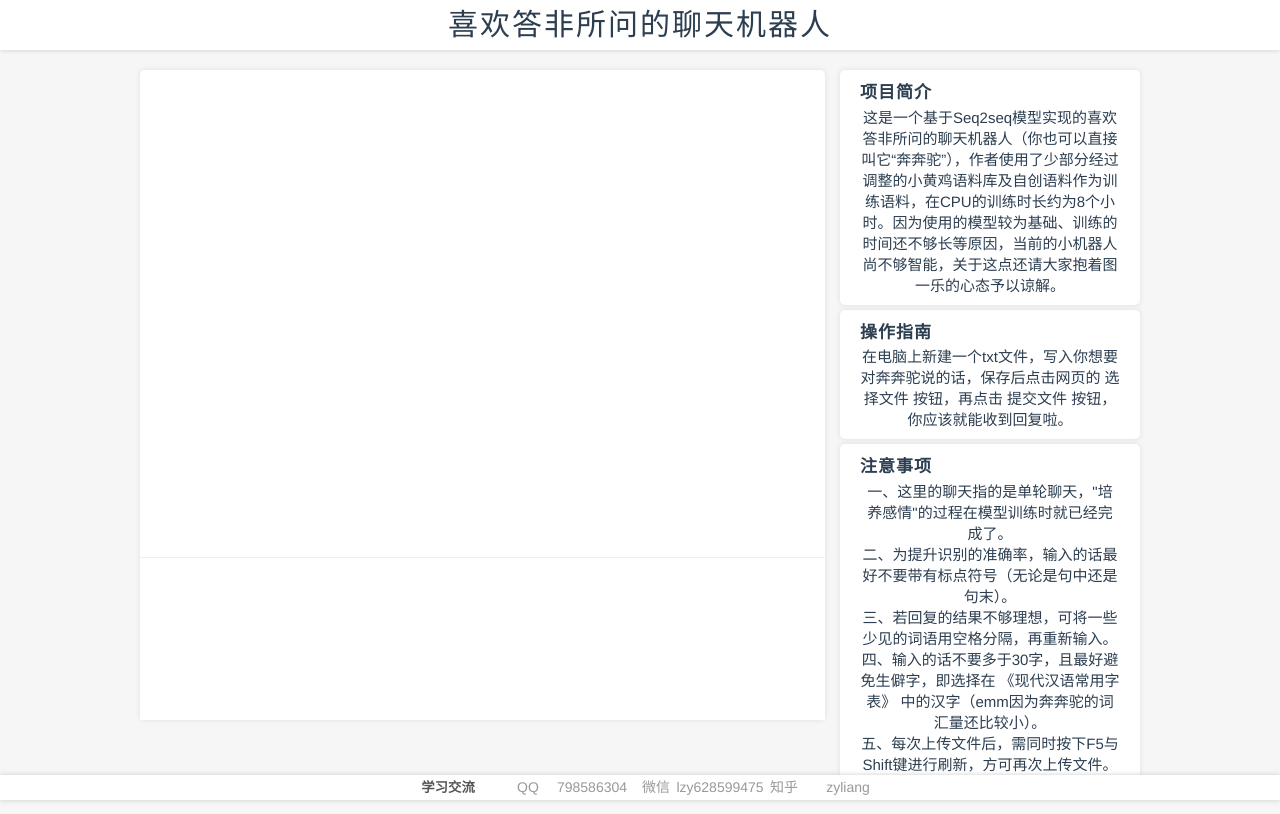
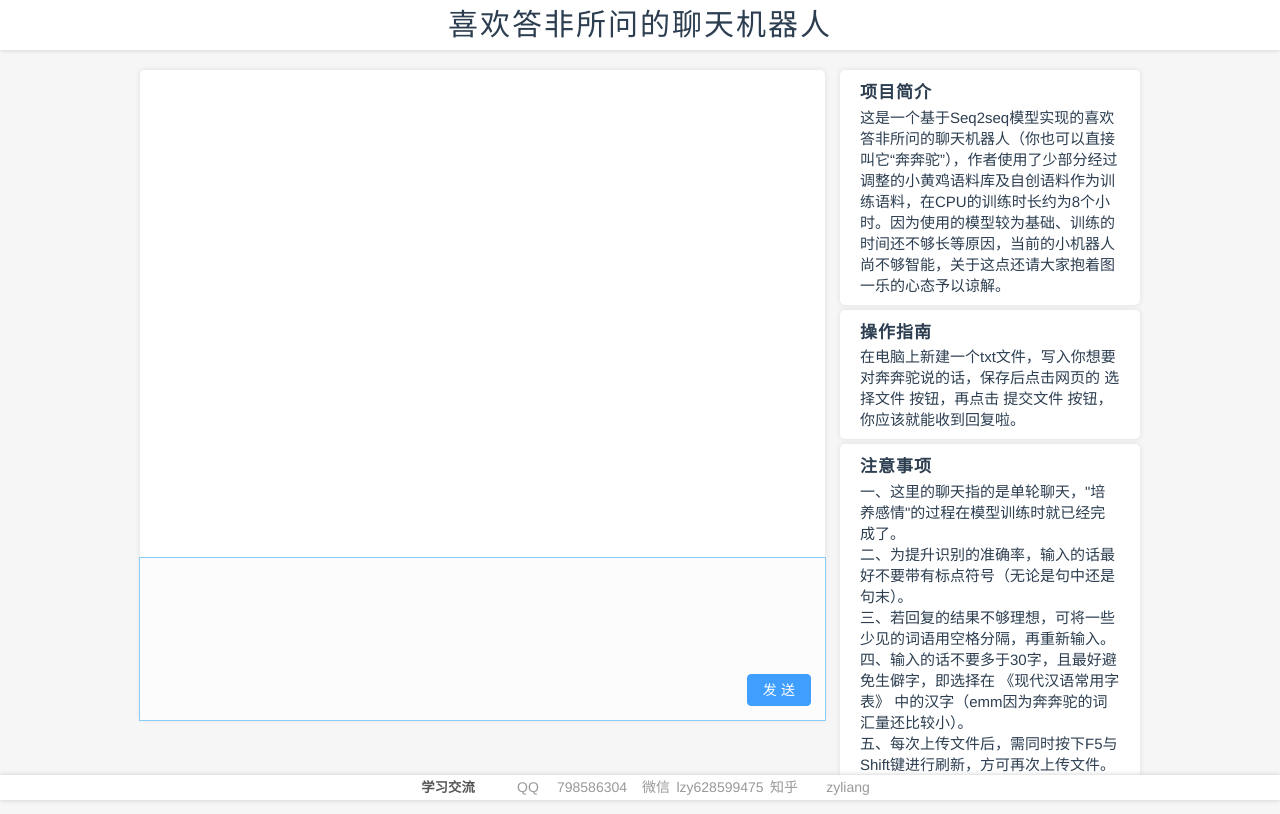
Before and after one commit to skyclouds2001/Chat-Robot, a Vue app: page / in a window 1280 px wide. Built offline with nearby package versions, Linux system fonts and the light colour scheme.

Commit message:
20220725

```diff
--- a/src/components/ChatMenu.vue
+++ b/src/components/ChatMenu.vue
@@ -2,15 +2,30 @@
   <div id="chat-menu">
     <div class="chat-message"></div>
     <div class="chat-input">
-      <textarea id="chat-input" v-model="inputValue"></textarea>
+      <textarea id="chat-input" v-model="inputValue" ref="inputElement"></textarea>
+      <el-button type="primary" auto-insert-space @click="handlePostMessage">发送</el-button>
     </div>
   </div>
 </template>
 
 <script lang="ts" setup>
-import { ref } from 'vue'
+import { ref, onMounted } from 'vue'
+import type { Ref } from 'vue'
+import Message from './../model/message'
 
 const inputValue = ref('')
+
+const inputElement: Ref<HTMLTextAreaElement | null> = ref(null)
+
+const message: Ref<Message[]> = ref([])
+
+onMounted(() => {
+  inputElement.value?.focus()
+})
+
+function handlePostMessage () {
+  console.log(inputValue.value)
+}
 </script>
 
 <style lang="less" scoped>
@@ -40,17 +55,30 @@ const inputValue = ref('')
 
     border-top: 1px solid #eee;
 
+    position: relative;
+
     #chat-input {
       resize: none;
       border: none;
       outline: none;
+      background-color: #fcfcfc;
 
       width: 100%;
       height: 100%;
       margin: 0;
-      padding: 2em 1em;
+      padding: 1em;
 
       font-family: 'Helvetica Neue', Helvetica, 'PingFang SC', 'Hiragino Sans GB', 'Microsoft YaHei', '微软雅黑', Arial, sans-serif;
+
+      &:focus {
+        outline: 1px solid lightskyblue;
+      }
+    }
+
+    > button {
+      position: absolute;
+      bottom: 1em;
+      right: 1em;
     }
   }
 }
--- a/src/components/SideBar.vue
+++ b/src/components/SideBar.vue
@@ -66,6 +66,7 @@
 
     .side-bar-item-content {
       font-size: 15px;
+      text-align: left;
 
       p {
         margin: 0;
--- /dev/null
+++ b/src/model/message.ts
@@ -0,0 +1,15 @@
+class Message {
+  private id: number;
+  public poster: string;
+  public avatar: string;
+  public message: string;
+
+  constructor (poster: string, message: string) {
+    this.id = 0
+    this.avatar = ''
+    this.poster = poster
+    this.message = message
+  }
+}
+
+export default Message
```
